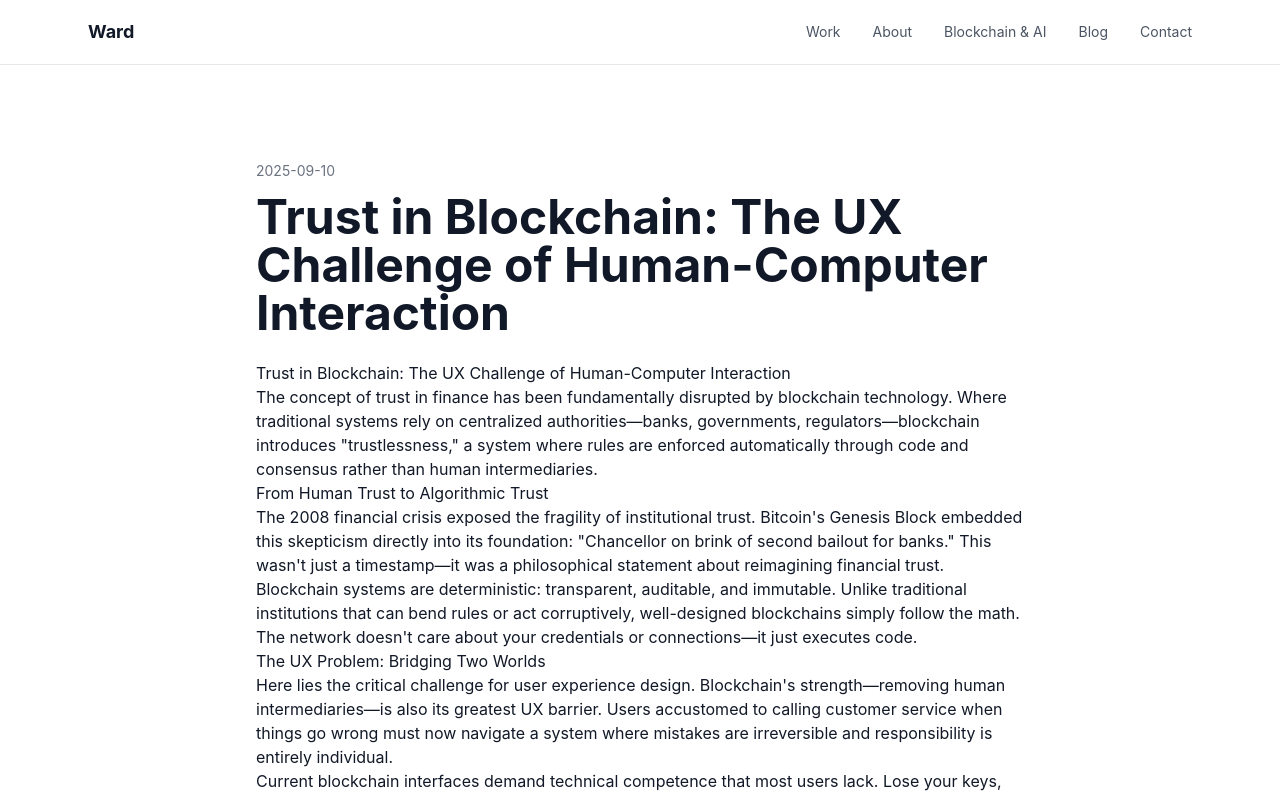
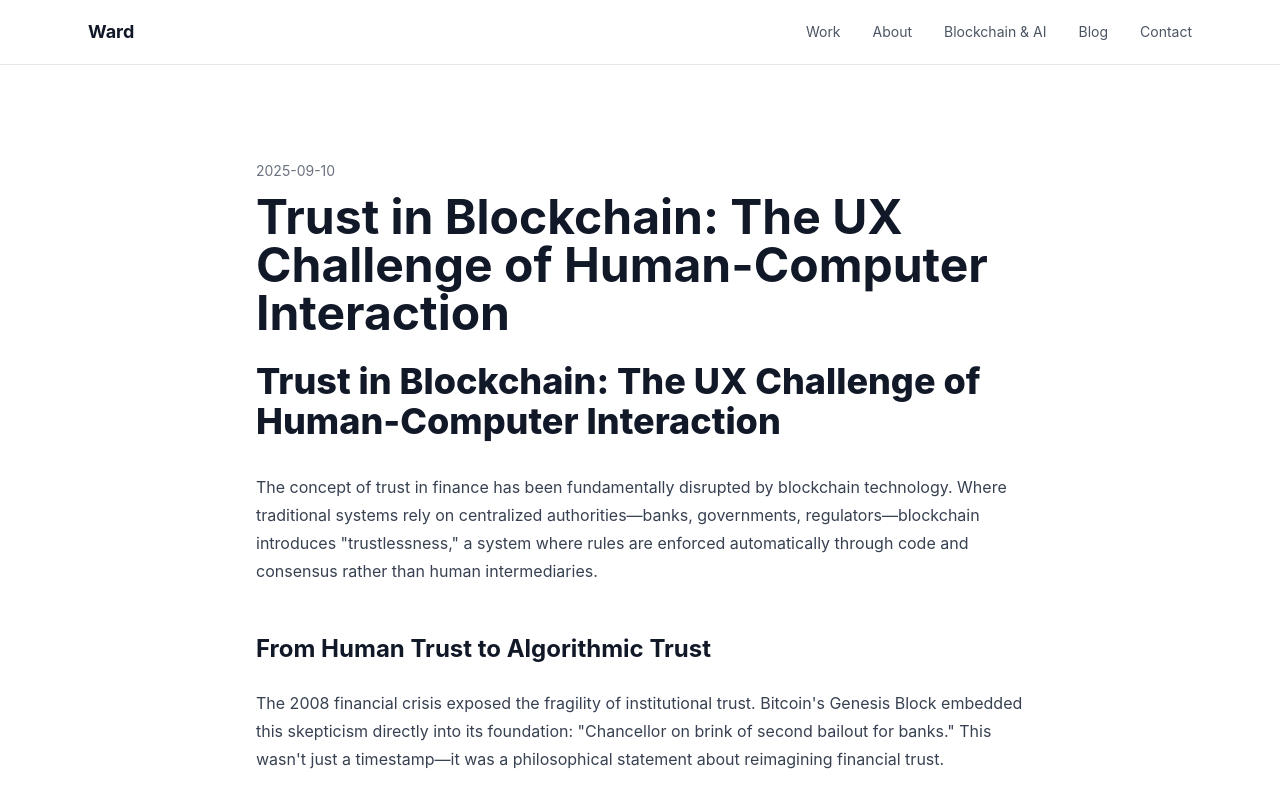
Before and after one commit to flybylow/portfolioAI, a Next.js app: page /blog/trust-in-blockchain-ux-challenge in a window 1280 px wide. Shown: the top 796 px of the page. Built offline with nearby package versions, Linux system fonts and the light colour scheme.

Commit message:
Blog typography: add @tailwindcss/typography and enable marked breaks for proper headings, bold, and line breaks

```diff
--- a/package.json
+++ b/package.json
@@ -32,6 +32,7 @@
     "eslint-config-next": "15.5.2",
     "postcss": "^8.4.35",
     "tailwindcss": "^3.4.17",
+    "@tailwindcss/typography": "^0.5.15",
     "typescript": "^5"
   }
 }
--- a/src/app/blog/[slug]/page.tsx
+++ b/src/app/blog/[slug]/page.tsx
@@ -16,6 +16,9 @@ export function generateStaticParams() {
 export default function BlogPostPage({ params }: Params) {
   const post = blogPosts.find((p) => p.slug === params.slug);
   if (!post) return notFound();
+
+  // Configure marked for soft line breaks
+  marked.setOptions({ breaks: true });
 
   return (
     <div className="min-h-screen bg-white">
--- a/tailwind.config.ts
+++ b/tailwind.config.ts
@@ -32,5 +32,5 @@ export default {
       },
     },
   },
-  plugins: [],
+  plugins: [require('@tailwindcss/typography')],
 } satisfies Config;
```
Also changed, not shown: 1 other file (tests, documents, lock files or other folders).
